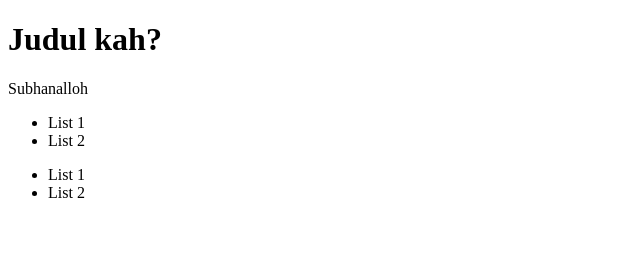
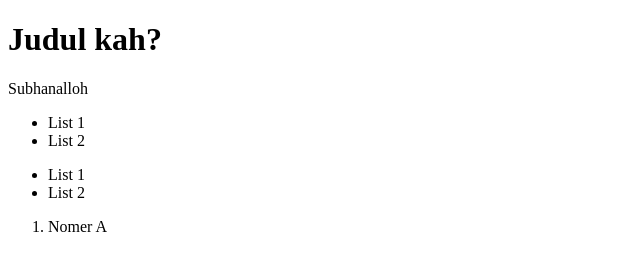
Before and after one commit to itChin0/MSIB_Alta, a plain HTML site: page index.html in a window 1280 px wide. Shown: the full height of the page, 0-640 px from the left. Drawn offline with Linux system fonts and the light colour scheme.

Commit message:
THis Is Fitur A for edit more konten

```diff
--- a/index.html
+++ b/index.html
@@ -19,5 +19,9 @@
     <li>List 2</li>
   </ul>
 
+  <ol>
+    <li>Nomer A</li>
+  </ol>
+
 </body>
 </html>
```
